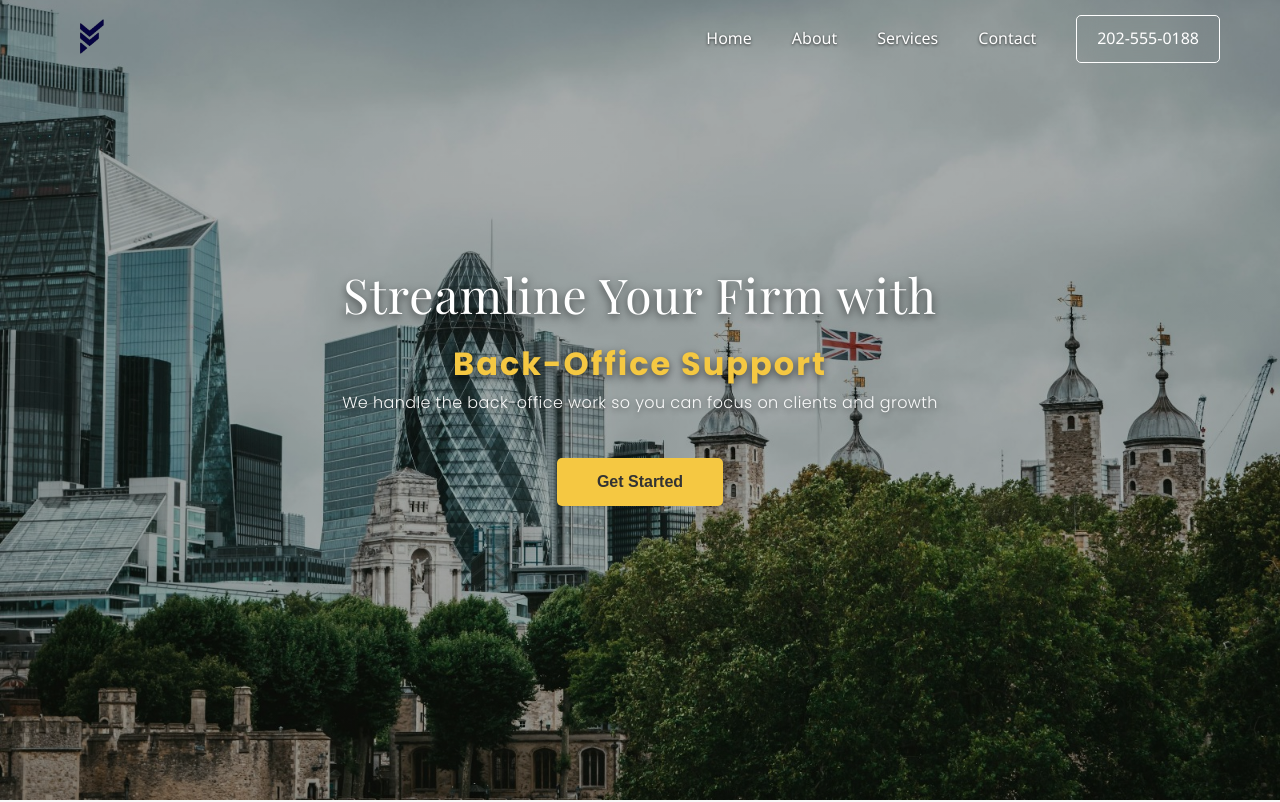
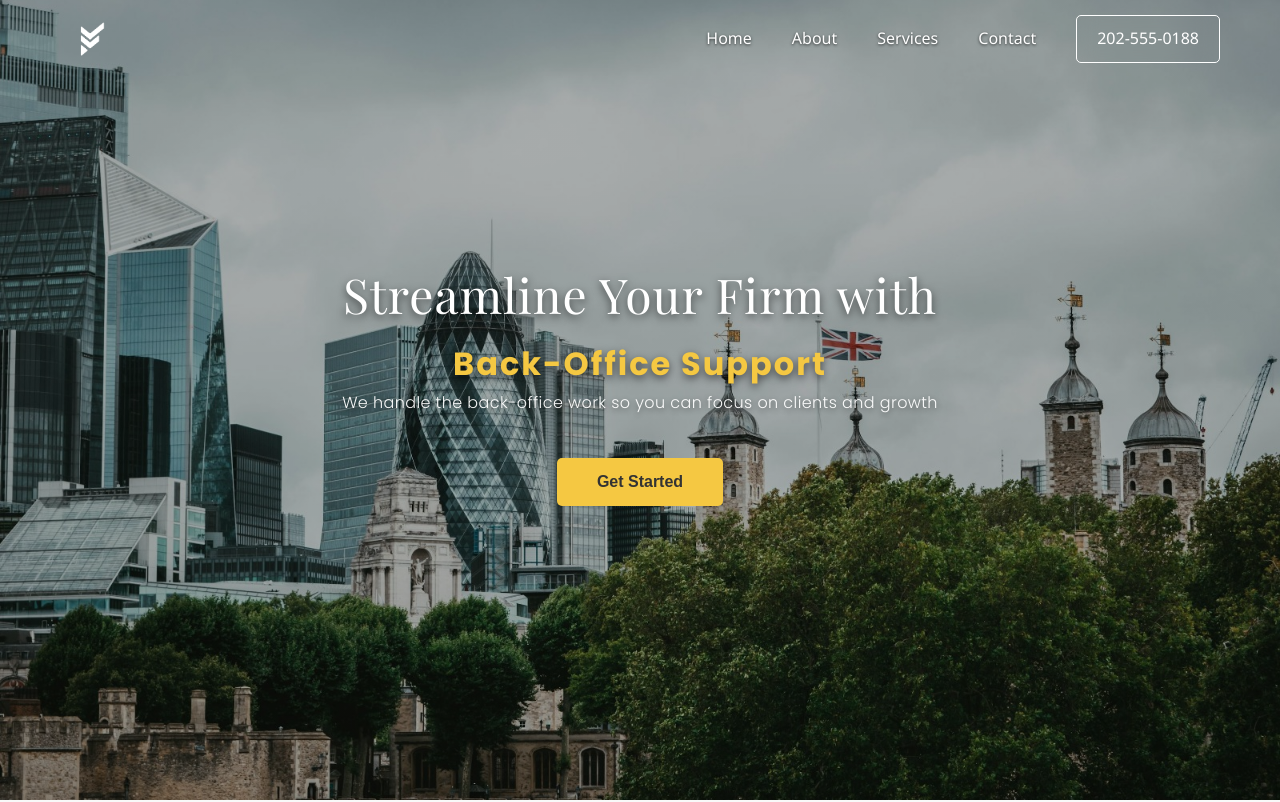
Before and after one commit to hamza6278/accounts, a React (Create React App) app: page / in a window 1280 px wide. Shown: the top 802 px of the page. Built offline with nearby package versions, Linux system fonts and the light colour scheme.

Commit message:
Fixed navigation to contact page using useNavigate

```diff
--- a/src/App.css
+++ b/src/App.css
@@ -3,7 +3,11 @@
   margin: 0;
   padding: 0;
   box-sizing: border-box;
+  scrollbar-width: thin;
+  scrollbar-color: #888 #f1f1f1; /* thumb color, track color */
 }
+
+
 
 html {
   scroll-behavior: smooth;
@@ -30,20 +34,25 @@ body {
 
 /* Scrollbar Styling */
 ::-webkit-scrollbar {
-  width: 8px;
+  width: 8px; /* width of the scrollbar */
 }
 
 ::-webkit-scrollbar-track {
-  background: #f1f1f1;
+  background: #f1f1f1; /* background of the scrollbar track */
+  border-radius: 10px;
 }
 
 ::-webkit-scrollbar-thumb {
-  background: linear-gradient(135deg, #6b8a4a, #90c695);
-  border-radius: 4px;
+  background: #888; /* color of the scrollbar handle */
+  border-radius: 10px;
 }
 
 ::-webkit-scrollbar-thumb:hover {
-  background: linear-gradient(135deg, #4a5c3a, #6b8a4a);
+  background: #555; /* darker color on hover */
+}
+
+::-webkit-scrollbar-corner {
+  background: #f1f1f1;
 }
 
 /* Selection Color */
--- a/src/components/header.js
+++ b/src/components/header.js
@@ -1,6 +1,6 @@
 import React, { useEffect, useState } from 'react';
 import { Link, useLocation } from 'react-router-dom';
-import logo from "../assets/logo1.4.png";
+import logo from "../assets/logo1.5.png";
 import './header.css';
 
 const Header = () => {
--- a/src/pages/Contact.js
+++ b/src/pages/Contact.js
@@ -43,7 +43,7 @@ const Contact = () => {
           name: formData.name,
           email: formData.email,
           message: formData.message,
-        },
+     },
         "Tr3sfmejEUBSEHaKb"     // ✅ Public API Key
       )
       .then(
@@ -108,9 +108,9 @@ const Contact = () => {
   <a href="https://instagram.com" target="_blank" rel="noopener noreferrer">
     <i className="fab fa-instagram"></i>
   </a>
-  <a href="https://linkedin.com" target="_blank" rel="noopener noreferrer">
-    <i className="fab fa-linkedin-in"></i>
-  </a>
+<a href="https://www.linkedin.com/company/the-finara/" target="_blank" rel="noopener noreferrer">
+  <i className="fab fa-linkedin-in"></i>
+</a>
 </div>
 
           </div>
--- a/src/pages/Home.js
+++ b/src/pages/Home.js
@@ -1,9 +1,11 @@
 import React from 'react';
 import Header from '../components/header';
 import Footer from '../components/Footer';
+import { useNavigate } from "react-router-dom";
 import './Home.css';
 
 const Home = () => {
+  const navigate = useNavigate();
   return (
     <div className="home-container">
       <Header />
@@ -19,7 +21,12 @@ const Home = () => {
             <p className="hero-subtitle">
               We handle the back-office work so you can focus on clients and growth
             </p>
-            <button className="cta-button">Get Started</button>
+<button
+  className="cta-button"
+  onClick={() => navigate("/contact")}
+>
+  Get Started
+</button>
           </div>
         </div>
       </section>
@@ -86,7 +93,7 @@ const Home = () => {
                 At TheFinara, we’re finance professionals dedicated to supporting UK accounting firms.
                 We handle the back-office work — so you can focus on clients and growth.
               </p>
-              <button className="find-out-button">Show Me How</button>
+              {/* <button className="find-out-button">Show Me How</button> */}
             </div>
             <div className="about-image">
               <div className="fern-image"></div>
@@ -107,7 +114,12 @@ const Home = () => {
               Big or small, one-off or ongoing  <br />
               we’re here to be your back-office partner.
             </p>
-            <button className="lets-talk-button">Let's Talk Now</button>
+            <button
+  className="lets-talk-button"
+  onClick={() => navigate("/contact")}
+>
+  Let's Talk Now
+</button>
           </div>
         </div>
         {/* <button className="customize-btn questions-customize"> */}
--- a/src/pages/Services.js
+++ b/src/pages/Services.js
@@ -2,8 +2,11 @@ import React from 'react';
 import './Services.css';
 import Header from '../components/header';
 import Footer from '../components/Footer';
+import { useNavigate } from "react-router-dom";
 
 const Services = () => {
+
+   const navigate = useNavigate();
   return (
     <div className="services-page">
       <Header />
@@ -32,11 +35,10 @@ const Services = () => {
 
           <button
           className="start-project-btn"
-                onClick={() => window.location.href = "http://localhost:3000/contact"}
+          onClick={() => navigate("/contact")}
         >
           Start a Project
         </button>
-
             </div>
           </div>
 
@@ -57,7 +59,7 @@ const Services = () => {
 
           <button
           className="start-project-btn"
-                onClick={() => window.location.href = "http://localhost:3000/contact"}
+          onClick={() => navigate("/contact")}
         >
           Start a Project
         </button>
@@ -80,7 +82,7 @@ const Services = () => {
 
           <button
           className="start-project-btn"
-                onClick={() => window.location.href = "http://localhost:3000/contact"}
+          onClick={() => navigate("/contact")}
         >
           Start a Project
         </button>
@@ -103,7 +105,7 @@ const Services = () => {
               {/* <div className="price">From $99</div> */}
                          <button
           className="start-project-btn"
-                onClick={() => window.location.href = "http://localhost:3000/contact"}
+          onClick={() => navigate("/contact")}
         >
           Start a Project
         </button>
@@ -125,7 +127,7 @@ const Services = () => {
               {/* <div className="price">From $99</div> */}
                       <button
           className="start-project-btn"
-                onClick={() => window.location.href = "http://localhost:3000/contact"}
+          onClick={() => navigate("/contact")}
         >
           Start a Project
         </button>
```
Also changed, not shown: src/assets/logo1.5.png (added). Lines whose indentation alone changed are shown as unchanged.
